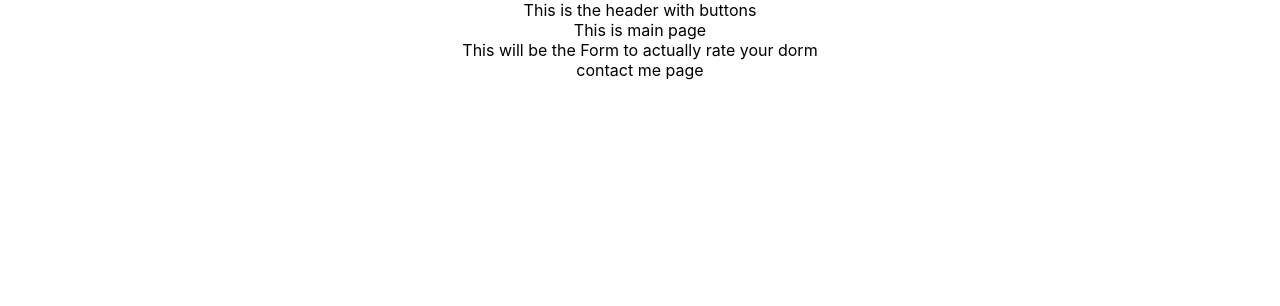
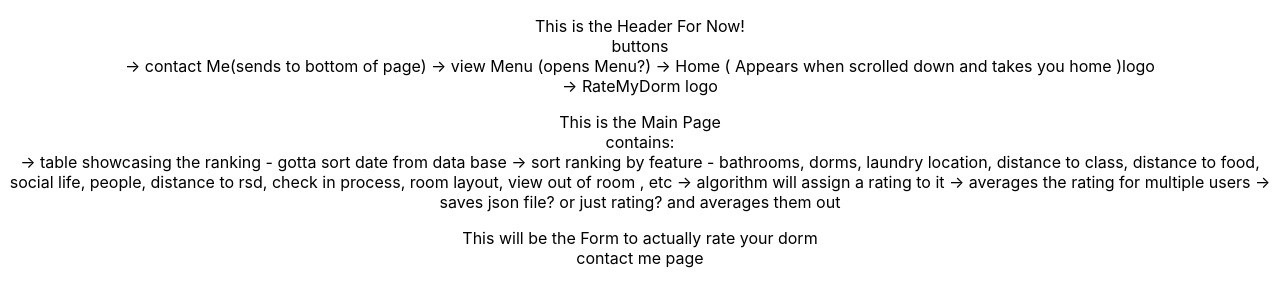
Before and after one commit to Anvesh8712/rate-my-dorm, a React (Create React App) app: page / in a window 1280 px wide. Shown: the top 306 px of the page. Built offline with nearby package versions, Linux system fonts and the light colour scheme.

Commit message:
header and Mainpage layout and components done

```diff
--- a/src/App.js
+++ b/src/App.js
@@ -1,11 +1,12 @@
-import logo from './logo.svg';
+import Header from './Components/Header/Header';
+import MainPage from './Components/MainPage/MainPage';
 import './App.css';
 
 function App() {
   return (
     <div className="App">
-      <div>This is the header with buttons</div>
-      <div>This is main page</div>
+      <Header></Header>
+      <MainPage></MainPage>
       <div> This will be the Form to actually rate your dorm</div>
       <div> contact me page</div>
     </div>
--- /dev/null
+++ b/src/Components/Header/Header.js
@@ -0,0 +1,19 @@
+function Header() {
+
+return(
+    <div>
+        <p>
+        This is the Header For Now!<br/>
+        buttons <br/>
+            -{">"} contact Me(sends to bottom of page)
+            -{">"} view Menu (opens Menu?)
+            -{">"} Home {"("} Appears when scrolled down and takes you home {")"}
+        logo <br/>
+            -{">"} RateMyDorm logo
+        </p>
+    </div>
+)
+}
+
+
+export default Header
--- /dev/null
+++ b/src/Components/MainPage/MainPage.js
@@ -0,0 +1,20 @@
+function MainPage() {
+
+    return(
+        <div>
+            <p>
+                This is the Main Page<br/>
+                contains: <br/>
+                -{">"} table showcasing the ranking - gotta sort date from data base
+                -{">"} sort ranking by feature - bathrooms, dorms, laundry location,
+                distance to class, distance to food, social life, people, distance to rsd,
+                check in process, room layout, view out of room , etc
+                -{">"} algorithm will assign a rating to it
+                -{">"} averages the rating for multiple users
+                -{">"} saves json file? or just rating? and averages them out
+            </p>
+        </div>
+    )
+}
+
+export default MainPage
```
